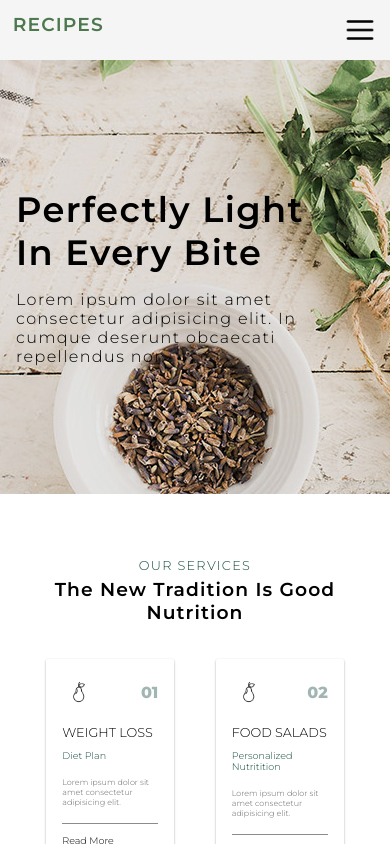
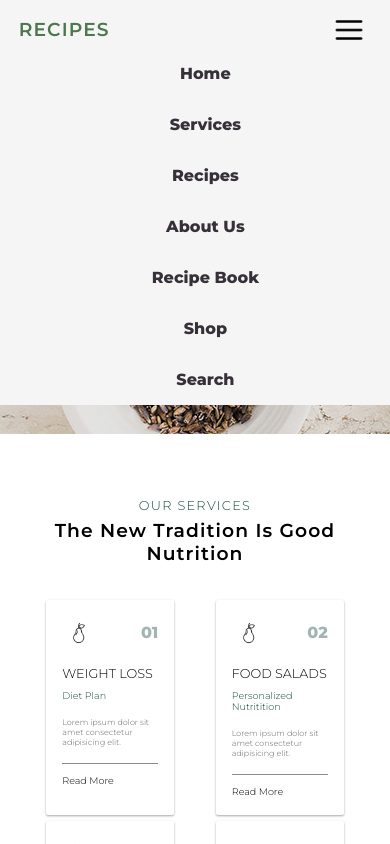
Before and after one commit to oswhytecodes/recipes, a React (Create React App) app: page / in a window 390 px wide. Shown: the top 844 px of the page. Built offline with nearby package versions, Linux system fonts and the light colour scheme.

Commit message:
"march 23 commits"

```diff
--- a/src/components/Header.css
+++ b/src/components/Header.css
@@ -3,6 +3,8 @@ nav {
   font-family: Monserrat, sans-serif;
   padding: 1em 2em;
   display: flex;
+  width: 100%;
+  position: fixed;
   flex-wrap: wrap;
   box-shadow: 0 2px 2px -2px rgba(0, 0, 0, 0.2);
 }
@@ -29,23 +31,38 @@ nav {
   margin-left: 1.3em;
 }
 
-@media screen and (max-width: 580px) {
+@media screen and (max-width: 768px) {
+  .logo {
+    padding-left: 1em;
+  }
   .nav-list {
-    display: none;
+    position: fixed;
+    width: 100%;
+    background-color: #f5f5f5;
+    padding: 0;
+    margin: 0;
+    top: 0;
+    display: flex;
+    flex-direction: column;
+    align-items: center;
+    top: 3em;
+    transition: 0.7s;
+    font-weight: 800;
+  }
+  .nav-list.active {
+    top:-100%;
+  }
+  .nav-list li {
+    margin: 1em 0;
   }
   nav {
-    padding: 0.8em;
+    padding: 0.8em 0;
+    display: flex;
+    align-items: center;
   }
   .menu-burger {
-    display: flex;
+    display: block;
+    cursor: pointer;
+    margin-right: 1.5em;
   }
 }
-@media screen and (max-width: 768px) {
-  .nav-list {
-    font-size: smaller;
-    justify-content: space-between;
-  }
-  .nav-list a > * + * {
-    margin-left: 1em;
-  }
-}
--- a/src/components/Header.js
+++ b/src/components/Header.js
@@ -2,20 +2,34 @@ import React, { useState } from "react";
 import './Header.css';
 import Menu from '../assets/images/menu.png'
 
+
 const Header = () => {
+
+
+
+const showMenu = () => {
+    let menu = document.querySelector(".menu-burger");
+    let nav = document.querySelector(".nav-list");
+
+  menu.classList.toggle('active');
+  nav.classList.toggle('active')
+}
+
+
+
     return (
     <nav>
      <h3 className="logo"> RECIPES </h3>
      <ul className="nav-list">
        <li><a href="#">Home</a> </li>
-       <li><a href="#">Pages</a> </li>
-       <li><a href="#">Elements</a></li>
-       <li><a href="#">Portfolio</a></li>
-       <li><a href="#">Blog</a></li>
+       <li><a href="#">Services</a> </li>
+       <li><a href="#">Recipes</a></li>
+       <li><a href="#">About Us</a></li>
+       <li><a href="#">Recipe Book</a></li>
        <li><a href="#">Shop</a></li>
        <li><a href="#">Search</a> </li>
      </ul>
-     <img className="menu-burger" src={Menu} alt="" />
+     <img onClick={showMenu} className="menu-burger" src={Menu} alt="" />
      </nav>
   );
   };
```
